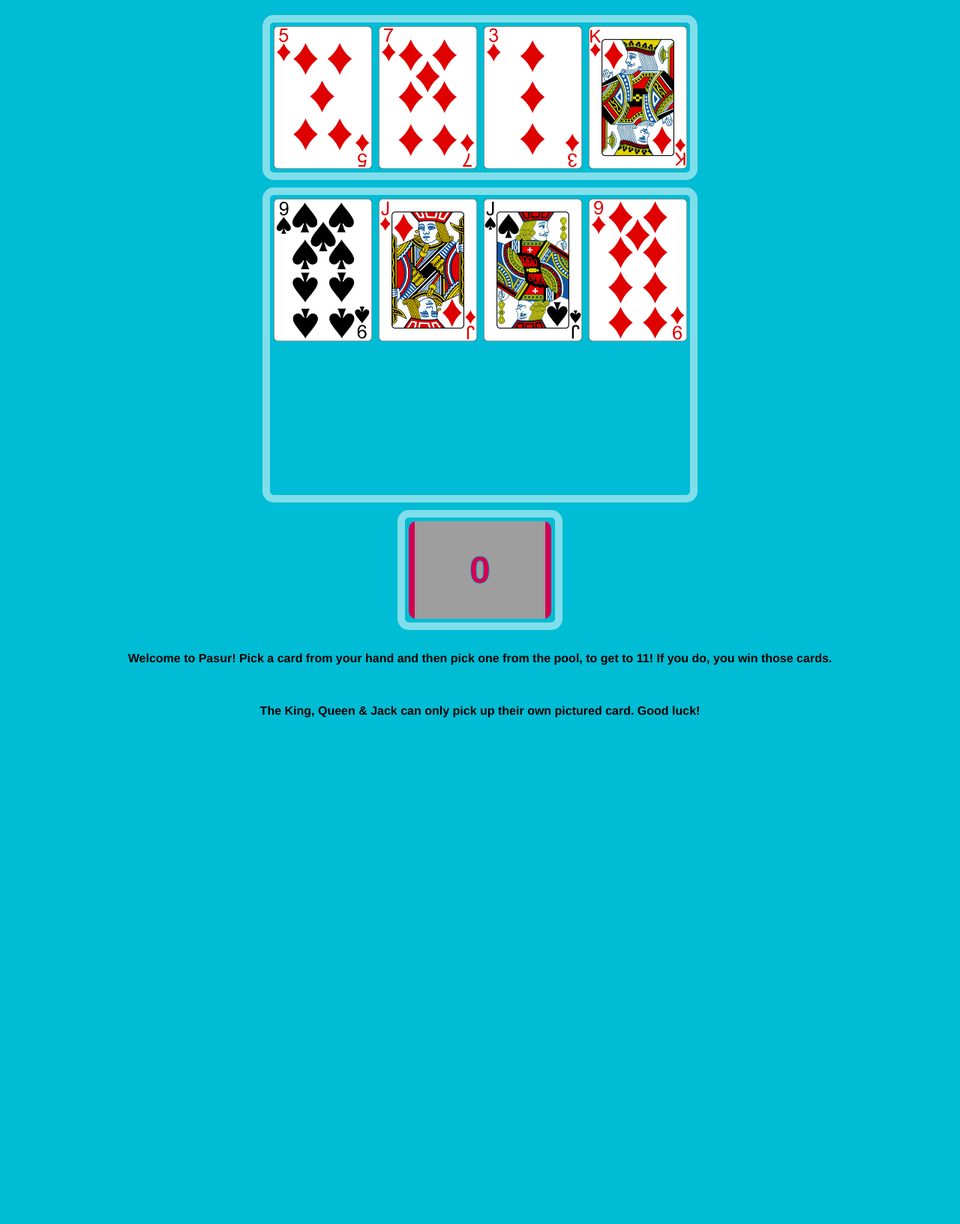
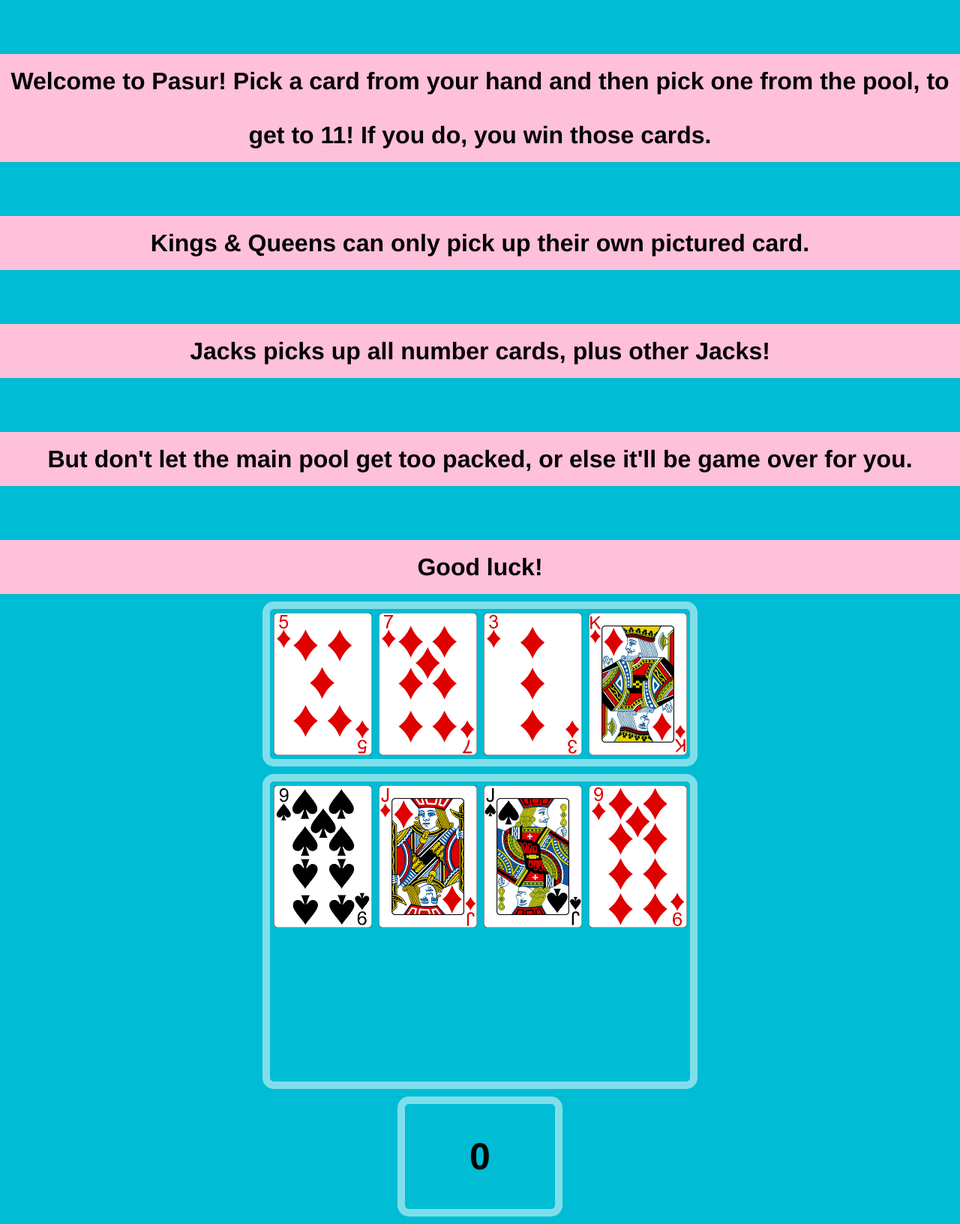
Before and after one commit to sareh/pasur, a PHP site: page / in a window 1280 px wide. Shown: the part 72-1704 px from the top of the page at 75% size. Before the commit the page ends 1029 px from the top, so only its background shows below. Run offline with PHP 8.4, Linux system fonts and the light colour scheme; some libraries are stand-ins or nearby versions; some web fonts are replaced; grey boxes are pictures that could not be loaded.

Commit message:
Included game-intro and changed its style

```diff
--- a/css/style.css
+++ b/css/style.css
@@ -125,17 +125,17 @@ h1{
 }
 
 .horizontal-score {
-  color:       #d40052;
+  color:       black;
   float:       left;
   width:       50px;
   height:      50px;
   font-size:   50px;
-  text-shadow: -1px 0 #00BCD4, 0 1px #00BCD4, 1px 0 #00BCD4, 0 -1px #00BCD4;
+  /*text-shadow: -1px 0 #00BCD4, 0 1px #00BCD4, 1px 0 #00BCD4, 0 -1px #00BCD4;*/
   font-weight: bold;
   position:    absolute;
   top:         50%;
   left:        50%;
-  z-index:     999;
+  z-index:     10;
   margin:      -25px;
   text-align:  center;
 }
@@ -149,34 +149,27 @@ h1{
   text-align:  center;
 }
 
-.game-over {
- min-height:       640px;
- min-width:        580px;
- z-index:          800;
- position:         absolute;
- top:              50%;
- left:             50%;
- margin:           -143px 0 0 -380px;
- background-color: #00BCD4;
-  /* max-width:        736px;
-  max-height:       285px;
-  z-index:          999;
-  position:         absolute;
-  top:              50%;
-  left:             50%;
-  margin:           -143px 0 0 -368px;
-  opacity:          0.8;*/
+#game-intro {
+  min-height:       680px;
+  min-width:        580px;
+  z-index:          900;
+  background-color: #00BCD4;
 }
 
-.game-over > p {
+#game-over {
+  min-height:       680px;
+  min-width:        580px;
+  z-index:          999;
+  background-color: #00BCD4;
+  display:          none;
+}
+
+.intro-para {
   text-align:       center;
   color:            black;/*#d40052;*//*#00BCD4;*/
-  font-size:        1.5em;
+  font-size:        2em;
   font-weight:      bold;
-  position:         absolute;
-  top:              50%;
-  left:             50%;
-  /*margin:           0 0 0 0;*/
-  /*margin:           -320px 0 0 -290px;*/
-  background-color: #d40052;
+  margin-top:       72px;
+  background-color: #ffc0d9;
+  line-height:      72px;
 }
--- a/index.html
+++ b/index.html
@@ -13,6 +13,13 @@
   <header>
   <h1>SAREH'S PASUR</h1>
   </header>
+  <div id="game-intro">
+    <p class="intro-para">Welcome to Pasur! Pick a card from your hand and then pick one from the pool, to get to 11! If you do, you win those cards.</p>
+    <p class="intro-para">Kings & Queens can only pick up their own pictured card.</p>
+    <p class="intro-para">Jacks picks up all number cards, plus other Jacks!</p>
+    <p class="intro-para">But don't let the main pool get too packed, or else it'll be game over for you.</p>
+    <p class="intro-para">Good luck!</p>
+  </div>
   <div class="game-container">
     <div class="hand" id="player-hand">
     </div>
@@ -27,12 +34,7 @@
       <div class="horizontal-score">
         <p id="horizontal-player-score">0</p>
       </div>
-      <div class="card stashed">
-        <img src="./images/tazhib.png">
-      </div>
     </div>
-    <p class="message">Welcome to Pasur! Pick a card from your hand and then pick one from the pool, to get to 11! If you do, you win those cards.</p>
-    <p class="message">The King, Queen & Jack can only pick up their own pictured card. Good luck!</p>
   </div>
 </body>
 </html>
```
